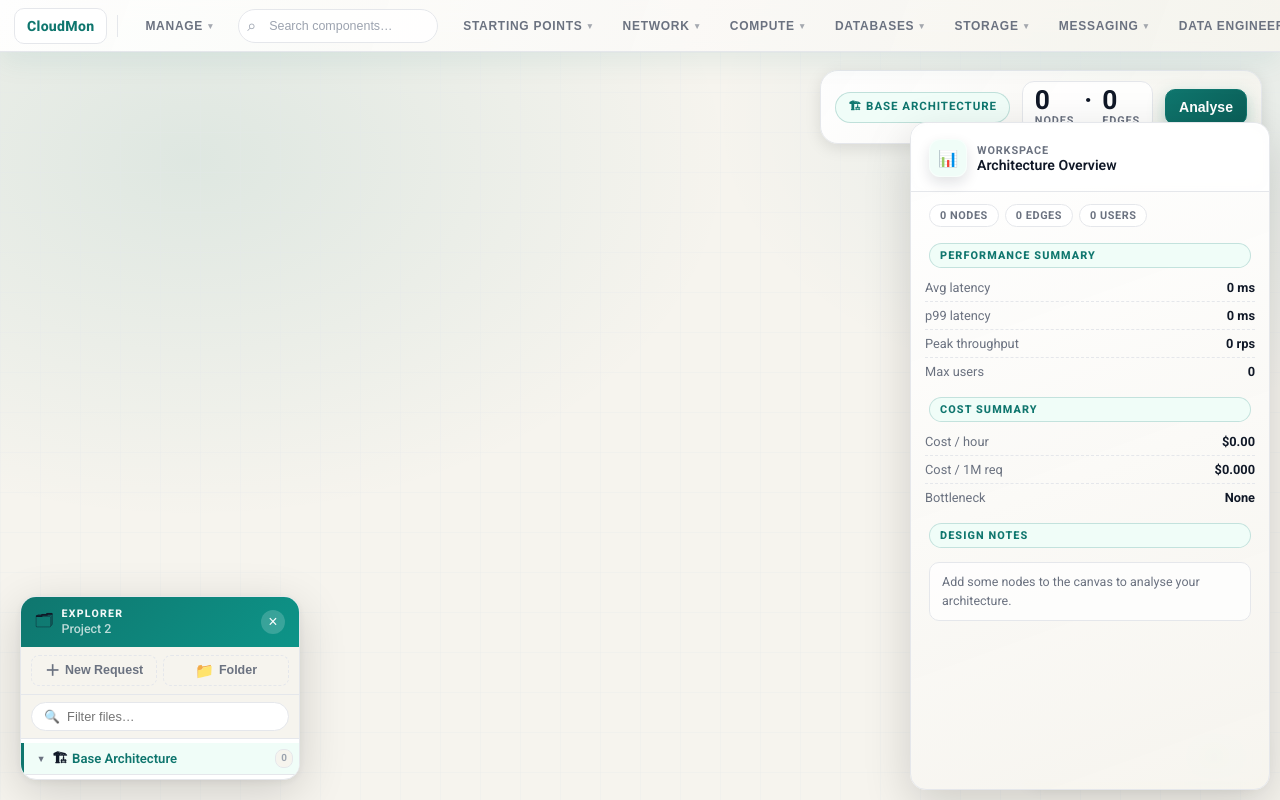
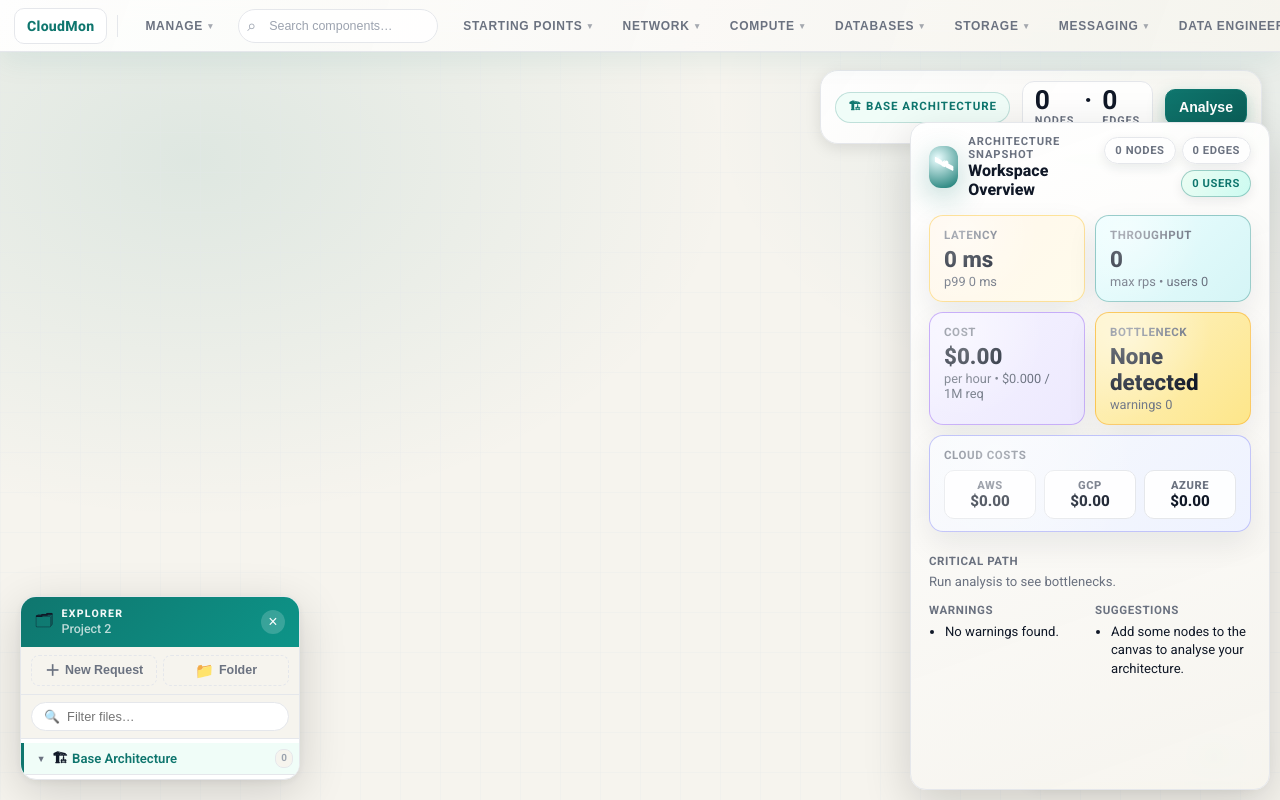
Before and after one commit to abhinandan-SS25/cloudmon, a React (Create React App) app in the folder frontend/: page / in a window 1280 px wide. Both pictures are taken after a click on the button "+ New Project". Shown: the top 800 px of the page. Built offline with nearby package versions, Linux system fonts and the light colour scheme.

Commit message:
Updated overview panel

```diff
--- a/frontend/src/App.css
+++ b/frontend/src/App.css
@@ -1107,6 +1107,137 @@ body {
 .inspector--summary .inspector-description {
   margin-bottom: 18px;
 }
+
+/* ── Overview (Architecture snapshot) ───────────────────────── */
+.overview { display: flex; flex-direction: column; gap: 12px; }
+.overview-header {
+  display: flex;
+  align-items: center;
+  justify-content: space-between;
+  gap: 12px;
+  padding: 12px 18px 4px;
+}
+.overview-title { display: flex; align-items: center; gap: 10px; }
+.overview-icon {
+  width: 42px; height: 42px; border-radius: 12px;
+  display: grid; place-items: center;
+  font-size: 18px; font-weight: 800;
+  background: radial-gradient(circle at 30% 30%, #ecfeff, #0f766e);
+  color: white;
+  box-shadow: 0 10px 30px rgba(15,118,110,0.3);
+}
+.overview-kicker {
+  font-size: 0.7rem;
+  letter-spacing: 0.08em;
+  text-transform: uppercase;
+  color: var(--text-dim);
+  font-weight: 700;
+}
+.overview-name { font-size: 1rem; font-weight: 800; color: var(--text); }
+.overview-chips { display: flex; flex-wrap: wrap; gap: 6px; justify-content: flex-end; }
+.overview-chip {
+  display: inline-flex; align-items: center; gap: 4px;
+  padding: 6px 10px; border-radius: 999px;
+  border: 1px solid var(--border);
+  background: rgba(255,255,255,0.86);
+  font-size: 0.7rem; font-weight: 700; color: var(--text-dim);
+  text-transform: uppercase; letter-spacing: 0.05em;
+  box-shadow: 0 4px 12px rgba(15,23,42,0.08);
+}
+.overview-chip--accent {
+  border-color: rgba(15,118,110,0.35);
+  background: linear-gradient(120deg, #ecfdf3, #ccfbf1);
+  color: var(--accent);
+}
+
+.overview-grid {
+  display: grid;
+  grid-template-columns: repeat(2, minmax(0, 1fr));
+  gap: 10px;
+  padding: 0 18px 6px;
+}
+.overview-card {
+  border-radius: 14px;
+  padding: 12px 14px;
+  color: #0f172a;
+  border: 1px solid var(--border);
+  box-shadow: 0 12px 30px rgba(15,23,42,0.08);
+  background: linear-gradient(135deg, #fff, #f8fafc);
+  position: relative;
+  overflow: hidden;
+}
+.overview-card:before {
+  content: '';
+  position: absolute;
+  inset: 0;
+  background: radial-gradient(circle at 20% 20%, rgba(255,255,255,0.45), transparent 55%);
+  pointer-events: none;
+}
+.ov-label { font-size: 0.72rem; font-weight: 700; color: var(--text-dim); letter-spacing: 0.05em; text-transform: uppercase; }
+.ov-value { font-size: 1.4rem; font-weight: 800; margin-top: 4px; color: var(--text); }
+.ov-sub { font-size: 0.8rem; color: var(--text-dim); margin-top: 2px; }
+
+.overview-card--latency { background: linear-gradient(135deg, #fff7ed, #fffbeb); border-color: rgba(248,180,0,0.35); }
+.overview-card--throughput { background: linear-gradient(135deg, #ecfeff, #d5f5f6); border-color: rgba(15,118,110,0.35); }
+.overview-card--cost { background: linear-gradient(135deg, #f5f3ff, #ede9fe); border-color: rgba(124,58,237,0.35); }
+.overview-card--bottleneck { background: linear-gradient(135deg, #fef3c7, #fde68a); border-color: rgba(245,158,11,0.45); }
+.overview-card--efficiency { background: linear-gradient(135deg, #e0f2fe, #dbeafe); border-color: rgba(59,130,246,0.35); }
+.overview-card--cloud { grid-column: span 2; background: linear-gradient(135deg, #f8fafc, #eef2ff); border-color: rgba(99,102,241,0.35); }
+
+.overview-clouds {
+  display: grid;
+  grid-template-columns: repeat(3, minmax(0, 1fr));
+  gap: 8px;
+  margin-top: 8px;
+}
+.cloud-chip {
+  background: rgba(255,255,255,0.9);
+  border: 1px solid var(--border);
+  border-radius: 10px;
+  padding: 8px;
+  text-align: center;
+  box-shadow: inset 0 0 0 1px rgba(255,255,255,0.4);
+}
+.cloud-chip-label { display: block; font-size: 0.7rem; font-weight: 800; color: var(--text-dim); letter-spacing: 0.05em; }
+.cloud-chip-value { display: block; font-size: 0.95rem; font-weight: 800; color: var(--text); }
+
+.overview-critical { padding: 4px 18px 0; }
+.overview-path {
+  display: flex;
+  align-items: center;
+  flex-wrap: wrap;
+  gap: 6px;
+  margin-top: 6px;
+}
+.path-node {
+  padding: 4px 8px;
+  border-radius: 10px;
+  background: var(--surface2);
+  border: 1px solid var(--border);
+  font-size: 0.8rem;
+  color: var(--text);
+}
+.path-node--alert { background: #fef2f2; border-color: #fecaca; color: var(--danger); font-weight: 700; }
+.path-arrow { font-size: 0.8rem; color: var(--text-dim); margin: 0 2px; }
+.overview-dim { color: var(--text-dim); font-size: 0.82rem; }
+
+.overview-lists {
+  display: grid;
+  grid-template-columns: repeat(2, minmax(0, 1fr));
+  gap: 10px;
+  padding: 2px 18px 14px;
+}
+.overview-list {
+  list-style: disc;
+  margin: 6px 0 0 16px;
+  padding: 0;
+  color: var(--text);
+  font-size: 0.82rem;
+  display: flex;
+  flex-direction: column;
+  gap: 4px;
+}
+.overview-list li { line-height: 1.4; }
 .inspector-header {
   position: sticky;
   top: 0;
--- a/frontend/src/components/Editor.tsx
+++ b/frontend/src/components/Editor.tsx
@@ -460,46 +460,116 @@ function ArchitectureOverviewPanel({
   nodeCount: number;
   edgeCount: number;
 }) {
+  const efficiency = result.costPerHour > 0 ? result.throughputRps / result.costPerHour : null;
+  const warningsCount = result.warnings?.length ?? 0;
+  const suggestions = result.suggestions ?? [];
+  const criticalPath = result.criticalPath ?? [];
+
   return (
-    <div className="inspector inspector--summary">
-      <div className="inspector-header">
-        <div className="inspector-title-row">
-          <span className="inspector-icon" style={{ background: 'var(--accent-light)', color: 'var(--accent)' }}>
-            📊
-          </span>
+    <div className="inspector inspector--summary overview">
+      <div className="overview-header">
+        <div className="overview-title">
+          <span className="overview-icon">🛰</span>
           <div>
-            <div className="inspector-label-small">Workspace</div>
-            <div className="inspector-type">Architecture Overview</div>
+            <div className="overview-kicker">Architecture Snapshot</div>
+            <div className="overview-name">Workspace Overview</div>
+          </div>
+        </div>
+        <div className="overview-chips">
+          <span className="overview-chip">{nodeCount} nodes</span>
+          <span className="overview-chip">{edgeCount} edges</span>
+          <span className="overview-chip overview-chip--accent">{formatNumber(result.maxConcurrentUsers)} users</span>
+        </div>
+      </div>
+
+      <div className="overview-grid">
+        <div className="overview-card overview-card--latency">
+          <div className="ov-label">Latency</div>
+          <div className="ov-value">{result.totalLatencyMs} ms</div>
+          <div className="ov-sub">p99 {result.p99LatencyMs} ms</div>
+        </div>
+
+        <div className="overview-card overview-card--throughput">
+          <div className="ov-label">Throughput</div>
+          <div className="ov-value">{formatNumber(result.throughputRps)}</div>
+          <div className="ov-sub">max rps • users {formatNumber(result.maxConcurrentUsers)}</div>
+        </div>
+
+        <div className="overview-card overview-card--cost">
+          <div className="ov-label">Cost</div>
+          <div className="ov-value">${result.costPerHour.toFixed(2)}</div>
+          <div className="ov-sub">per hour • ${result.costPerMillionRequests.toFixed(3)} / 1M req</div>
+        </div>
+
+        <div className="overview-card overview-card--bottleneck">
+          <div className="ov-label">Bottleneck</div>
+          <div className="ov-value">
+            {result.bottleneckLabel ? result.bottleneckLabel : 'None detected'}
+          </div>
+          <div className="ov-sub">warnings {warningsCount}</div>
+        </div>
+
+        {efficiency && (
+          <div className="overview-card overview-card--efficiency">
+            <div className="ov-label">Efficiency</div>
+            <div className="ov-value">{efficiency.toFixed(1)} rps / $/hr</div>
+            <div className="ov-sub">higher is better</div>
+          </div>
+        )}
+
+        <div className="overview-card overview-card--cloud">
+          <div className="ov-label">Cloud costs</div>
+          <div className="overview-clouds">
+            {(['aws', 'gcp', 'azure'] as const).map((p) => (
+              <div key={p} className="cloud-chip">
+                <span className="cloud-chip-label">{p.toUpperCase()}</span>
+                <span className="cloud-chip-value">${result.cloudCosts[p].costPerHour.toFixed(2)}</span>
+              </div>
+            ))}
           </div>
         </div>
       </div>
 
-      <div className="inspector-summary-row">
-        <span className="inspector-summary-pill">{nodeCount} Nodes</span>
-        <span className="inspector-summary-pill">{edgeCount} Edges</span>
-        <span className="inspector-summary-pill">{formatNumber(result.maxConcurrentUsers)} Users</span>
+      <div className="overview-critical">
+        <div className="ov-label">Critical Path</div>
+        <div className="overview-path">
+          {criticalPath.length > 0 ? (
+            criticalPath.map((id, i) => (
+              <React.Fragment key={id}>
+                <span className={`path-node${result.bottleneckNodeId === id ? ' path-node--alert' : ''}`}>
+                  {id}
+                  {result.bottleneckNodeId === id && ' ⚠'}
+                </span>
+                {i < criticalPath.length - 1 && <span className="path-arrow">→</span>}
+              </React.Fragment>
+            ))
+          ) : (
+            <span className="overview-dim">Run analysis to see bottlenecks.</span>
+          )}
+        </div>
       </div>
 
-      <div className="inspector-section-title">Performance Summary</div>
-      <div className="inspector-specs">
-        <div className="inspector-spec-row"><span>Avg latency</span><strong>{result.totalLatencyMs} ms</strong></div>
-        <div className="inspector-spec-row"><span>p99 latency</span><strong>{result.p99LatencyMs} ms</strong></div>
-        <div className="inspector-spec-row"><span>Peak throughput</span><strong>{formatNumber(result.throughputRps)} rps</strong></div>
-        <div className="inspector-spec-row"><span>Max users</span><strong>{formatNumber(result.maxConcurrentUsers)}</strong></div>
-      </div>
-
-      <div className="inspector-section-title">Cost Summary</div>
-      <div className="inspector-specs">
-        <div className="inspector-spec-row"><span>Cost / hour</span><strong>${result.costPerHour.toFixed(2)}</strong></div>
-        <div className="inspector-spec-row"><span>Cost / 1M req</span><strong>${result.costPerMillionRequests.toFixed(3)}</strong></div>
-        <div className="inspector-spec-row"><span>Bottleneck</span><strong>{result.bottleneckLabel ?? 'None'}</strong></div>
-      </div>
-
-      <div className="inspector-section-title">Design Notes</div>
-      <div className="inspector-description">
-        {result.suggestions.length > 0
-          ? result.suggestions.slice(0, 3).join(' • ')
-          : 'Select a node to edit deployment, instance count, and network details.'}
+      <div className="overview-lists">
+        <div>
+          <div className="ov-label">Warnings</div>
+          <ul className="overview-list">
+            {(result.warnings && result.warnings.length > 0
+              ? result.warnings.slice(0, 3)
+              : ['No warnings found.'])
+              .map((w, i) => (
+                <li key={`w-${i}`}>{w}</li>
+              ))}
+          </ul>
+        </div>
+        <div>
+          <div className="ov-label">Suggestions</div>
+          <ul className="overview-list">
+            {(suggestions.length > 0 ? suggestions.slice(0, 3) : ['Select a node to refine deployment settings.'])
+              .map((s, i) => (
+                <li key={`s-${i}`}>{s}</li>
+              ))}
+          </ul>
+        </div>
       </div>
     </div>
   );
```
